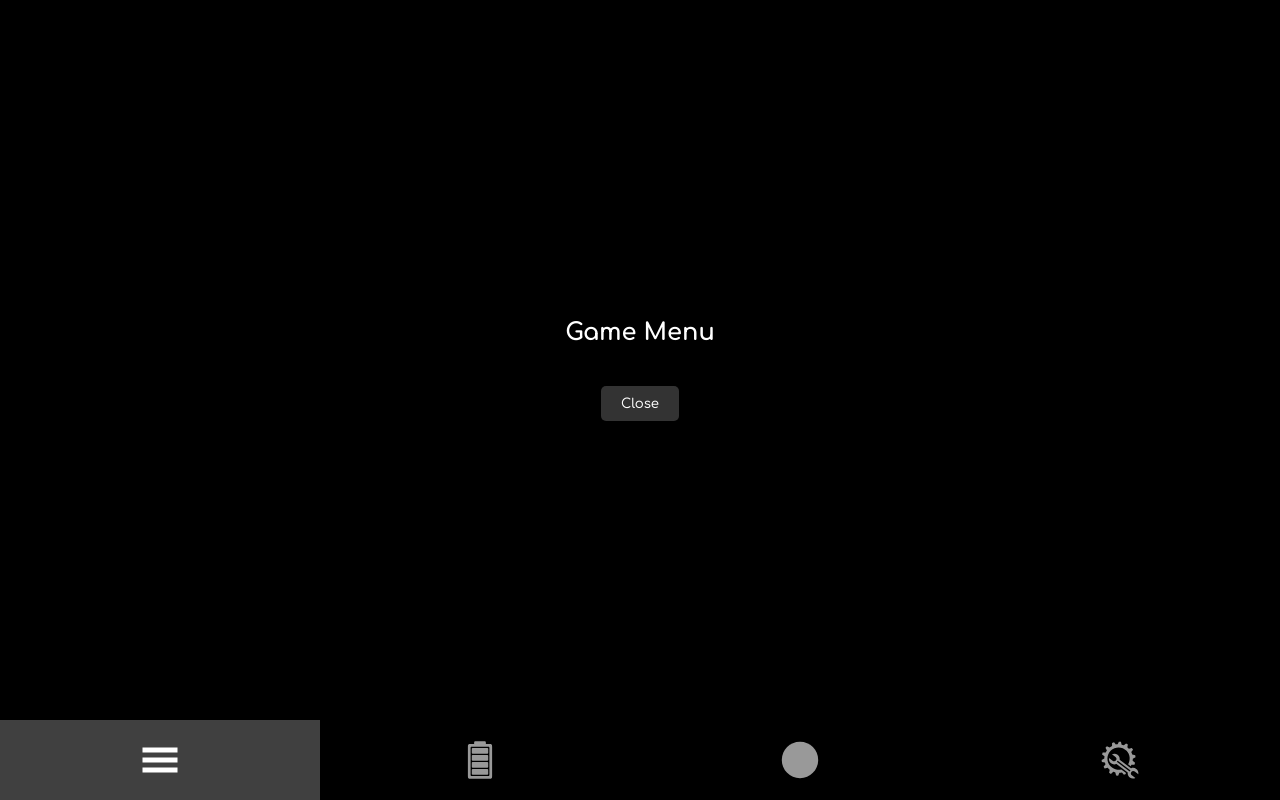
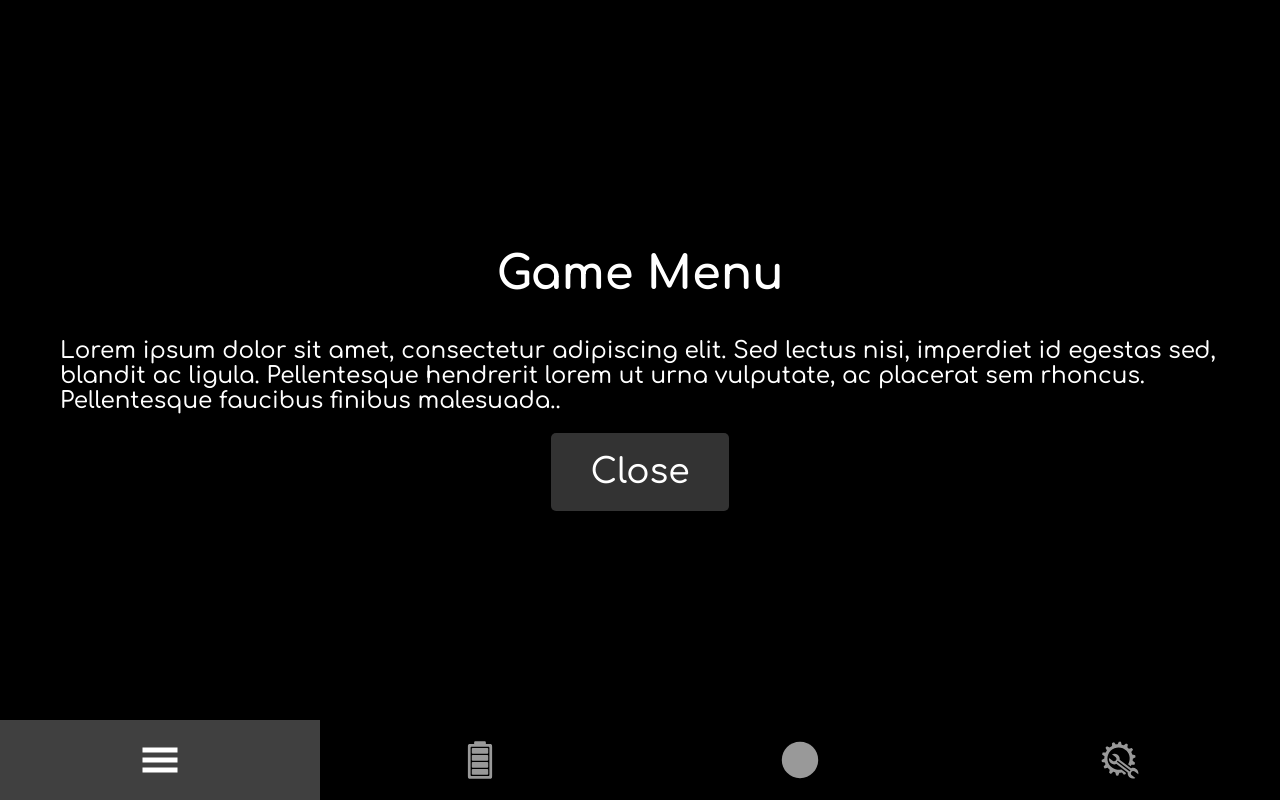
Before and after one commit to ExploringArtInt/rogue-like-game, a website with bundled scripts: page src/index.html in a window 1280 px wide. Both pictures are taken after a click on the button 160 px from the left and 760 px from the top of the page. Built offline with nearby package versions, Linux system fonts and the light colour scheme.

Commit message:
Style tweaks

```diff
--- a/src/gui.js
+++ b/src/gui.js
@@ -52,12 +52,17 @@ export default class GUI {
       const title = document.createElement("h2");
       title.textContent = `${option.screen}`;
 
+      const test = document.createElement("div");
+      test.textContent =
+        "Lorem ipsum dolor sit amet, consectetur adipiscing elit. Sed lectus nisi, imperdiet id egestas sed, blandit ac ligula. Pellentesque hendrerit lorem ut urna vulputate, ac placerat sem rhoncus. Pellentesque faucibus finibus malesuada..";
+
       const closeButton = document.createElement("button");
       closeButton.textContent = "Close";
       closeButton.classList.add("close-button");
       closeButton.addEventListener("click", () => this.closeScreen());
 
       screen.appendChild(title);
+      screen.appendChild(test);
       screen.appendChild(closeButton);
 
       document.body.appendChild(screen);
--- a/src/styles.css
+++ b/src/styles.css
@@ -21,15 +21,19 @@ html {
     overflow: hidden;
     background-color: #000000;
     font-family: "Comfortaa Medium", sans-serif;
+    font-size: 1.2em;
 }
 
 h1,
-h2,
-h3,
-h4,
-h5,
-h6 {
+h2 {
     font-family: "Comfortaa Bold", sans-serif;
+}
+
+h1 {
+    font-size: 2.5em;
+}
+h2 {
+    font-size: 2em;
 }
 
 canvas {
@@ -100,7 +104,7 @@ canvas {
     flex-direction: column;
     align-items: center;
     justify-content: center;
-    padding: 20px;
+    padding: 60px;
     box-sizing: border-box;
     z-index: 3;
 }
@@ -108,7 +112,8 @@ canvas {
 .close-button {
     margin-top: 20px;
     font-family: "Comfortaa Medium", sans-serif;
-    padding: 10px 20px; /* Added padding */
+    font-size: 1.5em;
+    padding: 20px 40px; /* Added padding */
     cursor: pointer; /* Added for better UX */
     background-color: #333; /* Added for visibility */
     color: white; /* Added for contrast */
```
